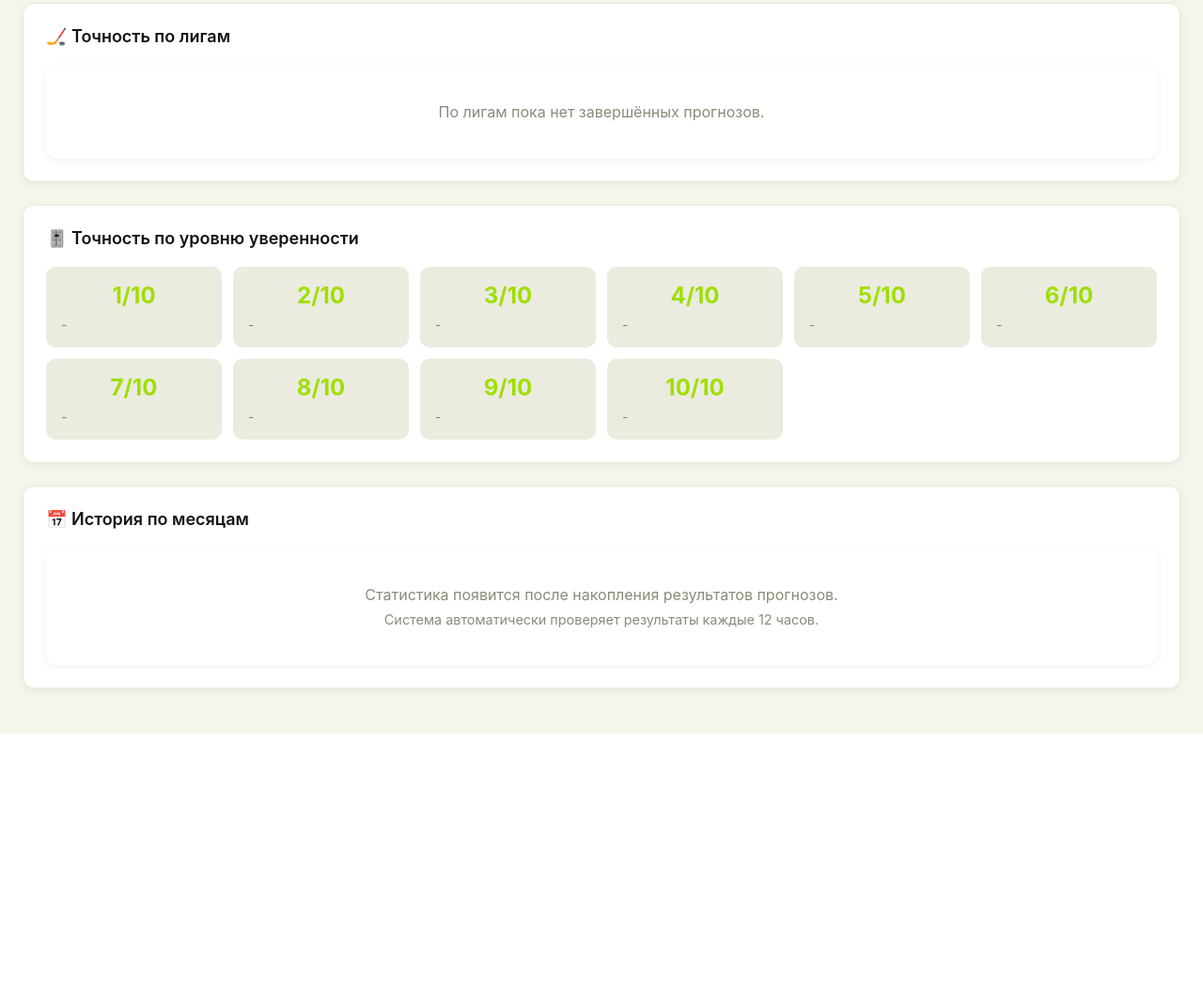
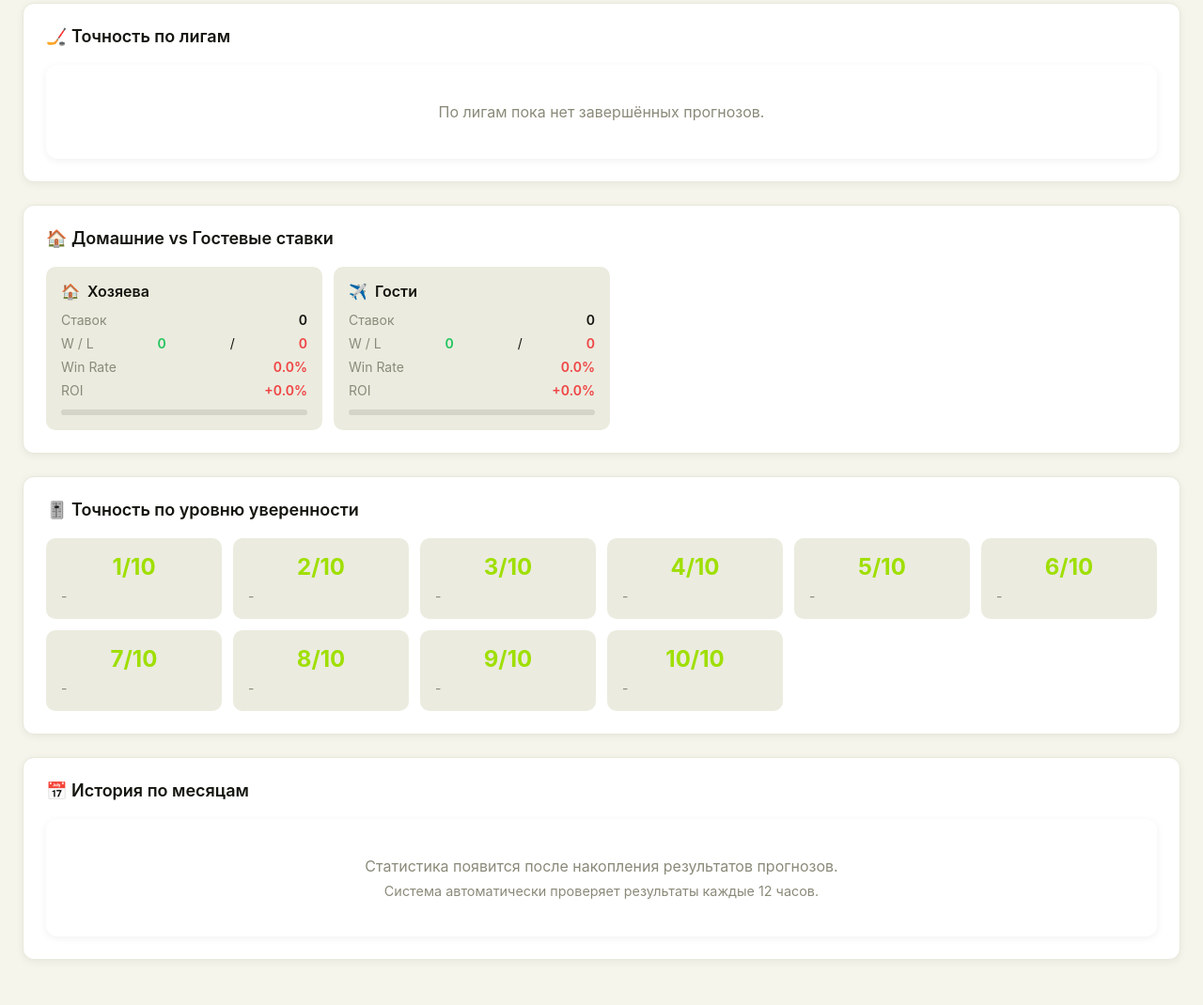
Before and after one commit to Yarik174/pattern_interruption, a Flask app: page /statistics in a window 1280 px wide. Shown: the part 865-1935 px from the top of the page at 94% size. Before the commit the page ends 1646 px from the top, so only its background shows below. Run offline with Flask 3, Linux system fonts and the light colour scheme.

Commit message:
Add home/away and odds range analytics to statistics page
- Home vs Away: win rate and ROI split by who we bet on
- Odds ranges: < 2.0, 2.0–2.5, 2.5–3.0, 3.0–3.5, > 3.5 with W/L/WR/ROI/avg odds

Co-Authored-By: Claude Sonnet 4.6 <noreply@anthropic.com>

```diff
--- a/src/routes/dashboard.py
+++ b/src/routes/dashboard.py
@@ -93,6 +93,8 @@ def statistics_page() -> str:
     confidence_stats: dict = {}
     pattern_stats: dict = {}
     chart_data: dict = {'labels': [], 'win_rates': [], 'totals': []}
+    home_away_stats: dict = {}
+    odds_range_stats: list = []
 
     if rt.Prediction and rt.UserDecision and rt.db:
         try:
@@ -281,6 +283,59 @@ def statistics_page() -> str:
                     'trend': trend,
                 })
 
+            # Home vs Away betting stats
+            home_bets = [p for p in completed if p.predicted_outcome and p.home_team and p.predicted_outcome == p.home_team]
+            away_bets = [p for p in completed if p.predicted_outcome and p.away_team and p.predicted_outcome == p.away_team]
+            home_wins = sum(1 for p in home_bets if p.is_win)
+            away_wins = sum(1 for p in away_bets if p.is_win)
+            home_profit = sum(get_prediction_target_odds(p) - 1 for p in home_bets if p.is_win) - (len(home_bets) - home_wins)
+            away_profit = sum(get_prediction_target_odds(p) - 1 for p in away_bets if p.is_win) - (len(away_bets) - away_wins)
+            home_away_stats = {
+                'home': {
+                    'total': len(home_bets),
+                    'wins': home_wins,
+                    'losses': len(home_bets) - home_wins,
+                    'win_rate': home_wins / len(home_bets) * 100 if home_bets else 0,
+                    'roi': (home_profit / len(home_bets)) * 100 if home_bets else 0,
+                },
+                'away': {
+                    'total': len(away_bets),
+                    'wins': away_wins,
+                    'losses': len(away_bets) - away_wins,
+                    'win_rate': away_wins / len(away_bets) * 100 if away_bets else 0,
+                    'roi': (away_profit / len(away_bets)) * 100 if away_bets else 0,
+                },
+            }
+
+            # Odds range stats
+            odds_ranges = [
+                ('< 2.0',  0.0,  2.0),
+                ('2.0–2.5', 2.0, 2.5),
+                ('2.5–3.0', 2.5, 3.0),
+                ('3.0–3.5', 3.0, 3.5),
+                ('> 3.5',  3.5, 99.0),
+            ]
+            odds_range_stats = []
+            for label, lo, hi in odds_ranges:
+                preds = [p for p in completed if p.home_odds is not None or p.away_odds is not None]
+                range_preds = []
+                for p in preds:
+                    odds = get_prediction_target_odds(p)
+                    if lo <= odds < hi:
+                        range_preds.append(p)
+                if range_preds:
+                    wins = sum(1 for p in range_preds if p.is_win)
+                    profit = sum(get_prediction_target_odds(p) - 1 for p in range_preds if p.is_win) - (len(range_preds) - wins)
+                    odds_range_stats.append({
+                        'label': label,
+                        'total': len(range_preds),
+                        'wins': wins,
+                        'losses': len(range_preds) - wins,
+                        'win_rate': wins / len(range_preds) * 100,
+                        'roi': (profit / len(range_preds)) * 100,
+                        'avg_odds': sum(get_prediction_target_odds(p) for p in range_preds) / len(range_preds),
+                    })
+
             # Chart data
             chart_data['labels'] = sorted_months[-12:]
             chart_data['cumulative_roi'] = []
@@ -319,6 +374,8 @@ def statistics_page() -> str:
         confidence_stats=confidence_stats,
         pattern_stats=pattern_stats,
         chart_data=chart_data,
+        home_away_stats=home_away_stats,
+        odds_range_stats=odds_range_stats,
     )
 
 
--- a/templates/statistics.html
+++ b/templates/statistics.html
@@ -394,6 +394,89 @@
     </div>
     {% endif %}
 
+    {% if home_away_stats %}
+    <div class="section">
+        <h3 class="section-title">🏠 Домашние vs Гостевые ставки</h3>
+        <div class="stats-grid" style="max-width: 600px;">
+            {% for key, label, icon in [('home', 'Хозяева', '🏠'), ('away', 'Гости', '✈️')] %}
+            {% set s = home_away_stats[key] %}
+            <div class="league-card">
+                <div class="league-header">
+                    <span>{{ icon }}</span>
+                    <span class="league-name">{{ label }}</span>
+                </div>
+                <div class="league-metrics">
+                    <div class="metric-row">
+                        <span class="name">Ставок</span>
+                        <span class="value">{{ s.total }}</span>
+                    </div>
+                    <div class="metric-row">
+                        <span class="name">W / L</span>
+                        <span class="value" style="color: var(--success)">{{ s.wins }}</span> /
+                        <span class="value" style="color: var(--danger)">{{ s.losses }}</span>
+                    </div>
+                    <div class="metric-row">
+                        <span class="name">Win Rate</span>
+                        <span class="value" style="color: {% if s.win_rate >= 55 %}var(--success){% elif s.win_rate >= 50 %}var(--warning){% else %}var(--danger){% endif %}">
+                            {{ '%.1f'|format(s.win_rate) }}%
+                        </span>
+                    </div>
+                    <div class="metric-row">
+                        <span class="name">ROI</span>
+                        <span class="value" style="color: {% if s.roi > 0 %}var(--success){% else %}var(--danger){% endif %}">
+                            {{ '%+.1f'|format(s.roi) }}%
+                        </span>
+                    </div>
+                </div>
+                <div class="progress-bar">
+                    <div class="progress-fill {% if s.win_rate >= 55 %}good{% elif s.win_rate >= 50 %}warning{% else %}bad{% endif %}"
+                         style="width: {{ s.win_rate }}%;"></div>
+                </div>
+            </div>
+            {% endfor %}
+        </div>
+    </div>
+    {% endif %}
+
+    {% if odds_range_stats %}
+    <div class="section">
+        <h3 class="section-title">📊 Точность по диапазонам коэффициентов</h3>
+        <div class="table-container">
+            <table class="stats-table">
+                <thead>
+                    <tr>
+                        <th>Коэффициент</th>
+                        <th>Ставок</th>
+                        <th>W / L</th>
+                        <th>Win Rate</th>
+                        <th>ROI</th>
+                        <th>Средний коэф.</th>
+                    </tr>
+                </thead>
+                <tbody>
+                    {% for r in odds_range_stats %}
+                    <tr>
+                        <td><strong>{{ r.label }}</strong></td>
+                        <td>{{ r.total }}</td>
+                        <td>
+                            <span style="color: var(--success)">{{ r.wins }}</span> /
+                            <span style="color: var(--danger)">{{ r.losses }}</span>
+                        </td>
+                        <td style="color: {% if r.win_rate >= 55 %}var(--success){% elif r.win_rate >= 50 %}var(--warning){% else %}var(--danger){% endif %}">
+                            {{ '%.1f'|format(r.win_rate) }}%
+                        </td>
+                        <td style="color: {% if r.roi > 0 %}var(--success){% else %}var(--danger){% endif %}">
+                            {{ '%+.1f'|format(r.roi) }}%
+                        </td>
+                        <td style="color: var(--text-muted)">{{ '%.2f'|format(r.avg_odds) }}</td>
+                    </tr>
+                    {% endfor %}
+                </tbody>
+            </table>
+        </div>
+    </div>
+    {% endif %}
+
     <div class="section">
         <h3 class="section-title">🎚️ Точность по уровню уверенности</h3>
         <div class="league-stats">
```
